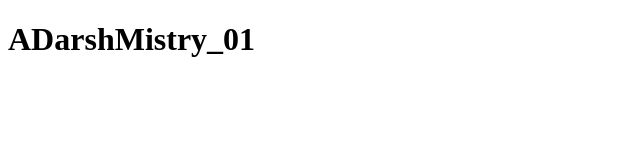
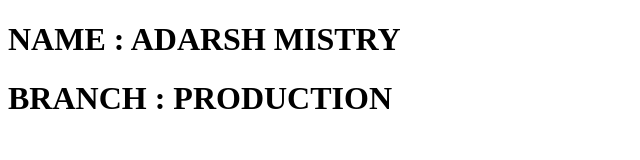
Before and after one commit to Adarsh-1910/ADARSHMISTRY_202326800047_ESE2025, a plain HTML site: page index.html in a window 1280 px wide. Shown: the whole page, without its empty margins (0-640 px from the left). Drawn offline with Linux system fonts and the light colour scheme.

Commit message:
sixth commit

```diff
--- a/index.html
+++ b/index.html
@@ -6,6 +6,7 @@
     <title>Document</title>
 </head>
 <body>
-    <h1> ADarshMistry_01</h1>
+    <h1> NAME : ADARSH MISTRY</h1>
+    <h1> BRANCH : PRODUCTION</h1>
 </body>
 </html>
```
